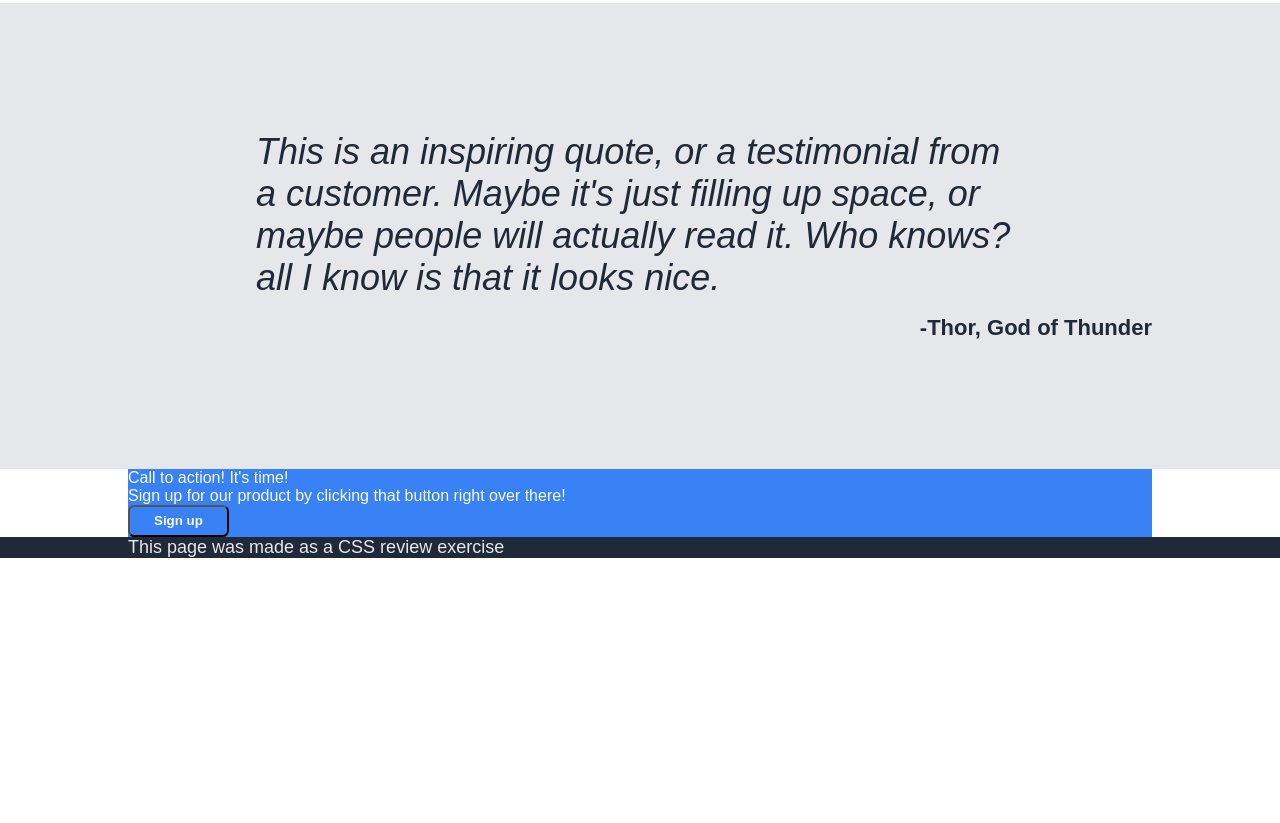
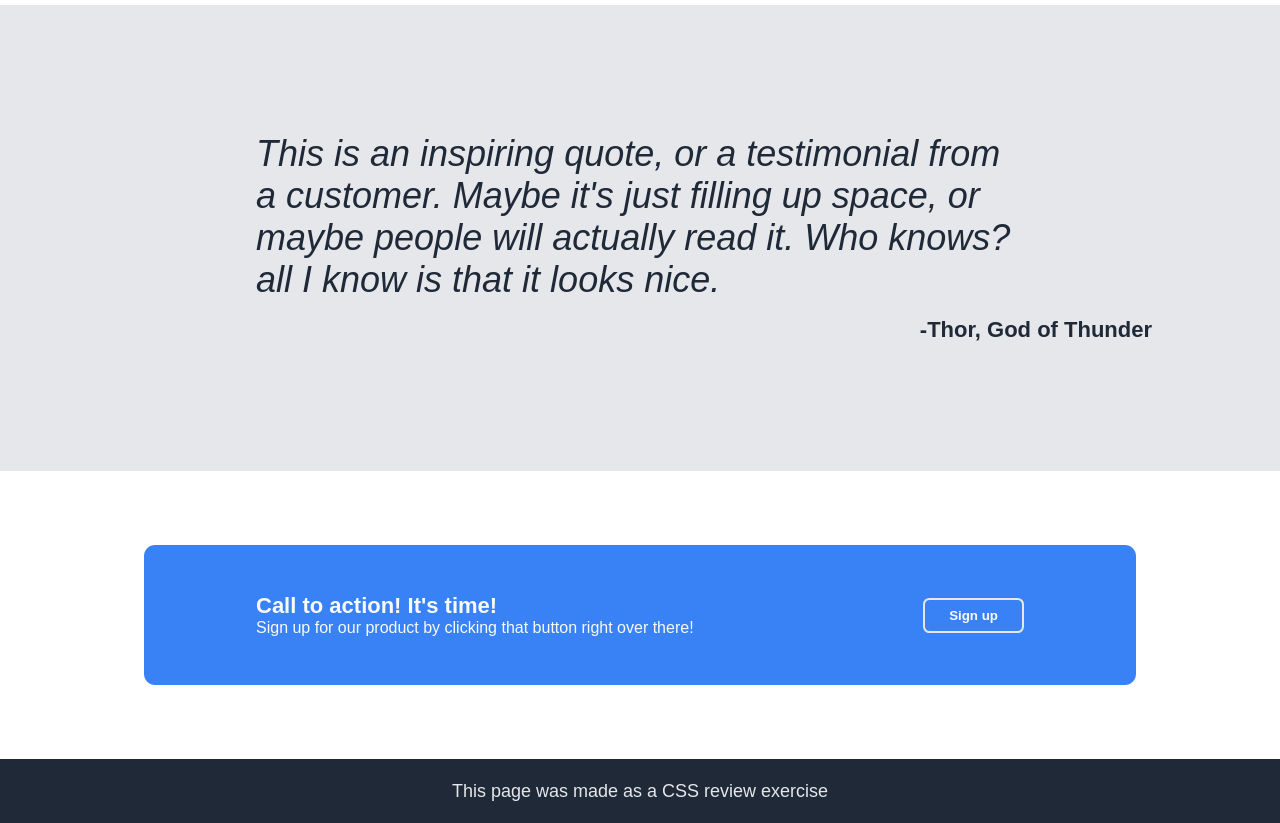
Before and after one commit to RyanMcEntire/landing-page-review, a plain HTML site: page index.html in a window 1280 px wide. Shown: the part 888-1711 px from the top of the page. Before the commit the page ends 1446 px from the top, so only its background shows below. Drawn offline with Linux system fonts and the light colour scheme.

Commit message:
place items in 4th section and footer

```diff
--- a/index.html
+++ b/index.html
@@ -70,12 +70,12 @@
       <div>
         <div class="blue-section">
           <div>
-            <div>Call to action! It's time!</div>
+            <div class="call">Call to action! It's time!</div>
             <div>
               Sign up for our product by clicking that button right over there!
             </div>
           </div>
-          <button>Sign up</button>
+          <button class="sign-up2">Sign up</button>
         </div>
       </div>
     </div>
--- a/styles.css
+++ b/styles.css
@@ -59,11 +59,12 @@ ul {
 }
 
 button {
-  padding: 0.4rem 1.5rem;
+  padding: 0.5rem 1.5rem;
   font-weight: bold;
   background-color: #3882f6;
   color: #f9faf8;
   border-radius: 0.4rem;
+  flex-shrink: 0;
 }
 
 .sign-up1 {
@@ -136,9 +137,42 @@ button {
 
 }
 
+#body4 > div {
+  display: flex;
+  justify-content: center;
+  align-items: center;
+  height: 18rem;
+}
+
+.blue-section {
+  display: flex;
+  width: 75%;
+  justify-content: space-between;
+  padding: 3rem 7rem;
+  border-radius: .7rem;
+}
+
+
+.sign-up2 {
+  border-color: #e5e7eb;
+  border-style: solid;
+  align-self: center;
+}
+
 .logo {
   font-size: 24px;
   font-weight: bolder;
+}
+
+.call {
+  font-size: 22px;
+  font-weight: bolder;
+}
+
+#footer {
+  display: flex;
+  height: 4rem;
+  text-align: center;
 }
 
 .hero-main {
```
